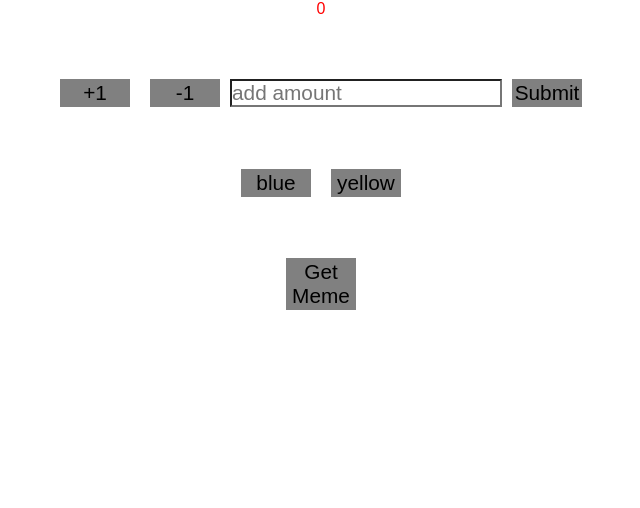
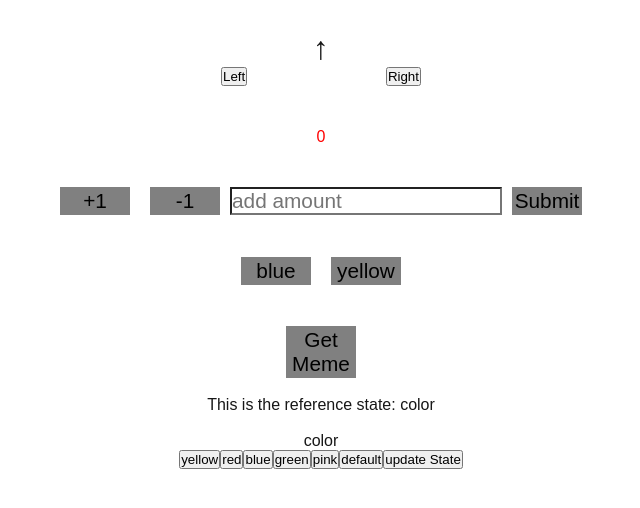
Before and after one commit to LaneLR/MVLearningPlan, a Next.js app: page / in a window 1280 px wide. Shown: the top 508 px of the page, without its empty margins (319-959 px from the left). Built offline with nearby package versions, Linux system fonts and the light colour scheme.

Commit message:
added useReducer and useRef examples I made

```diff
--- /dev/null
+++ b/src/app/components/ChangeTextReducer.jsx
@@ -0,0 +1,47 @@
+'use client'
+import { useReducer, useRef, useState } from "react";
+
+const initialState = {
+  text: "color",
+};
+
+function reducer(state, action) {
+  switch (action.type) {
+    case "yellow":
+      return {text: "yellow"};
+    case "red":
+      return {text: "red"};
+    case "blue":
+      return {text: "blue"};
+    case "green":
+      return {text: "green"};
+    case "pink":
+      return {text: "pink"};
+    default:
+      return initialState; //returns the object of initial state, so 'color' is displayed
+  }
+}
+
+export default function ChangeTextWords() {
+  const [state, dispatch] = useReducer(reducer, initialState);
+  const trackingState = useRef(state)
+
+  return (
+    <>
+      <div style={{display: 'flex', flexDirection: 'column', alignItems: 'center', justifyContent: 'center'}}>
+        <p>This is the reference state: {trackingState.current.text}</p>
+        <br />
+        {state.text}
+        <div>
+          <button onClick={() => dispatch({ type: "yellow" })}>yellow</button>
+          <button onClick={() => dispatch({ type: "red" })}>red</button>
+          <button onClick={() => dispatch({ type: "blue" })}>blue</button>
+          <button onClick={() => dispatch({ type: "green" })}>green</button>
+          <button onClick={() => dispatch({ type: "pink" })}>pink</button>
+          <button onClick={() => dispatch({ type: "default" })}>default</button>
+          <button onClick={() => trackingState.current = state}>update State</button>
+        </div>
+      </div>
+    </>
+  );
+}
--- /dev/null
+++ b/src/app/components/RotateArrow.jsx
@@ -0,0 +1,58 @@
+"use client";
+
+import { useReducer } from "react";
+
+const directions = ["↑", "→", "↓", "←"];
+
+const initialState = { direction: "↑" };
+
+function reducer(state, action) {
+  const currentIndex = directions.indexOf(state.direction);
+
+  switch (action.type) {
+    case "left": {
+      const newIndex =
+        (currentIndex - 1 + directions.length) % directions.length;
+      return { direction: directions[newIndex] };
+    }
+    case "right": {
+      const newIndex = (currentIndex + 1) % directions.length;
+      return { direction: directions[newIndex] };
+    }
+    default:
+      return state;
+  }
+}
+
+export default function ChangeArrowDirection() {
+  const [state, dispatch] = useReducer(reducer, initialState);
+  return (
+    <>
+      <div
+        style={{
+          display: "flex",
+          justifyContent: "center",
+          margin: "30px 0 0 0",
+          width: "100vw",
+          flexFlow: 'column nowrap',
+          alignItems: 'center'
+        }}
+      >
+        <div style={{fontSize: "2rem"}}>
+             {state.direction}
+        </div>
+
+        <div
+          style={{
+            display: "flex",
+            width: "200px",
+            justifyContent: "space-between",
+          }}
+        >
+          <button onClick={() => dispatch({ type: "left" })}>Left</button>
+          <button onClick={() => dispatch({ type: "right" })}>Right</button>
+        </div>{" "}
+      </div>
+    </>
+  );
+}
--- /dev/null
+++ b/src/app/components/UpdateNumber.jsx
@@ -0,0 +1,99 @@
+"use client";
+import { useDispatch, useSelector } from "react-redux";
+import {
+  increment,
+  decrement,
+  changeByAmount,
+} from "../slices/changeCounterSlice";
+import { changeToBlue, changeToBlueAsync, changeToYellow } from "../slices/changeColorSlice";
+import { fetchMemeImage } from "../slices/changeImageSlice";
+import styled from "styled-components";
+import { useState } from "react";
+
+const AppWrapper = styled.div`
+  display: flex;
+  justify-content: space-evenly;
+  align-items: center;
+  height: 30vh;
+  flex-flow: column nowrap;
+`;
+
+const StyledInput = styled.input`
+  background-color: white;
+  font-size: 1.3rem;
+  color: black;
+`;
+
+const StyledButton = styled.button`
+  background-color: gray;
+  font-size: 1.3rem;
+  color: black;
+  border: 2px solid gray;
+  margin: 0 10px;
+  width: 70px;
+  height: auto;
+
+  &:active {
+    background-color: darkgray;
+    margin: 0 10px;
+    border: none;
+  }
+`;
+
+export default function UpdateNumber() {
+  const count = useSelector((state) => state.changeCount.value);
+  const colors = useSelector((state) => state.changeColor.color);
+  const memeImgUrl = useSelector((state) => state.changeImage.url);
+  const dispatch = useDispatch();
+  const [newIncrement, setNewIncrement] = useState(0);
+
+  return (
+    <>
+      <AppWrapper>
+              <div
+        style={{ display: "flex", justifyContent: "center", width: "100vw", color: colors }}
+      >
+        {count}
+      </div>
+        <div>
+          <StyledButton onClick={() => dispatch(increment())}>+1</StyledButton>
+          <StyledButton onClick={() => dispatch(decrement())}>-1</StyledButton>
+          <StyledInput
+            onChange={(e) => setNewIncrement(e.target.value)}
+            type="number"
+            placeholder="add amount"
+          />
+          <StyledButton
+            onClick={() => dispatch(changeByAmount(Number(newIncrement)))}
+          >
+            Submit
+          </StyledButton>
+        </div>
+        <div>
+          <StyledButton onClick={() => dispatch(changeToBlueAsync())}>
+            blue
+          </StyledButton>
+          <StyledButton onClick={() => dispatch(changeToYellow())}>
+            yellow
+          </StyledButton>
+        </div>
+      </AppWrapper>
+      <div
+        style={{
+          display: "flex",
+          justifyContent: "center",
+          flexDirection: "column",
+          alignItems: "center",
+        }}
+      >
+        <img
+          style={{ maxWidth: "400px", maxHeight: "400px" }}
+          src={memeImgUrl}
+        />
+        <StyledButton onClick={() => dispatch(fetchMemeImage())}>
+          Get Meme
+        </StyledButton>
+      </div>
+    </>
+  );
+}
--- /dev/null
+++ b/src/app/components/imgServerComponent.jsx
@@ -0,0 +1,6 @@
+export default async function RenderImage() {
+  const res = await fetch(`https://meme-api.com/gimme`);
+  const data = await res.json();
+
+  return <img src={data.url} alt="an image" style={{width: '300px', height: '300px'}} />;
+}
--- a/src/app/page.js
+++ b/src/app/page.js
@@ -1,83 +1,18 @@
-"use client";
-import { useState } from "react";
-import { useDispatch, useSelector } from "react-redux";
-import styled from "styled-components";
-import {
-  increment,
-  decrement,
-  changeByAmount,
-} from "./slices/changeCounterSlice";
-import { changeToBlue, changeToBlueAsync, changeToYellow } from "./slices/changeColorSlice";
-import { fetchMemeImage } from "./slices/changeImageSlice";
+import RenderImage from "./components/imgServerComponent";
+import UpdateNumber from "./components/UpdateNumber";
+import ChangeArrowDirection from "./components/RotateArrow";
+import ChangeTextWords from "./components/ChangeTextReducer";
 
-const AppWrapper = styled.div`
-  display: flex;
-  justify-content: space-evenly;
-  align-items: center;
-  height: 30vh;
-  flex-flow: column nowrap;
-`;
-
-const StyledInput = styled.input`
-  background-color: white;
-  font-size: 1.3rem;
-  color: black;
-`;
-
-const StyledButton = styled.button`
-  background-color: gray;
-  font-size: 1.3rem;
-  color: black;
-  border: 2px solid gray;
-  margin: 0 10px;
-  width: 70px;
-  height: auto;
-
-  &:active {
-  background-color: darkgray;
-  margin: 0 10px;
-  border: none;
-  }
-`;
 
 export default function Home() {
-  const dispatch = useDispatch();
-  const count = useSelector((state) => state.changeCount.value);
-  const colors = useSelector((state) => state.changeColor.color);
-  const memeImgUrl = useSelector((state) => state.changeImage.url)
-  const [newIncrement, setNewIncrement] = useState(0);
 
   return (
     <>
-      <div
-        style={{ display: "flex", justifyContent: "center", width: "100vw", color: colors }}
-      >
-        {count}
-      </div>
-      <AppWrapper>
-        <div>
-          <StyledButton onClick={() => dispatch(increment())}>+1</StyledButton>
-          <StyledButton onClick={() => dispatch(decrement())}>-1</StyledButton>
-          <StyledInput
-            onChange={(e) => setNewIncrement(e.target.value)}
-            type="number"
-            placeholder="add amount"
-          />
-          <StyledButton
-            onClick={() => dispatch(changeByAmount(Number(newIncrement)))}
-          >
-            Submit
-          </StyledButton>
-        </div>
-        <div>
-          <StyledButton onClick={() => dispatch(changeToBlueAsync())}>blue</StyledButton>
-          <StyledButton onClick={() => dispatch(changeToYellow())}>yellow</StyledButton>
-        </div>
-      </AppWrapper>
-      <div style={{display: "flex", justifyContent: "center", flexDirection: 'column', alignItems: 'center'}}>
-        <img style={{ maxWidth: '400px', maxHeight: '400px'}} src={memeImgUrl}/>
-        <StyledButton onClick={() => dispatch(fetchMemeImage())}>Get Meme</StyledButton>
-      </div>
+    {/* <RenderImage /> */}
+    <ChangeArrowDirection />
+    <UpdateNumber />
+    <br />
+    <ChangeTextWords />
     </>
   );
 }
--- a/src/sagas/sagaChangeColor.js
+++ b/src/sagas/sagaChangeColor.js
@@ -1,4 +1,4 @@
-import { delay, put, take, takeEvery } from "redux-saga/effects";
+import { delay, put, takeEvery } from "redux-saga/effects";
 import { changeToBlue, changeToBlueAsync } from "@/app/slices/changeColorSlice";
 
 function* handleAsyncChangeBlue() {
```
